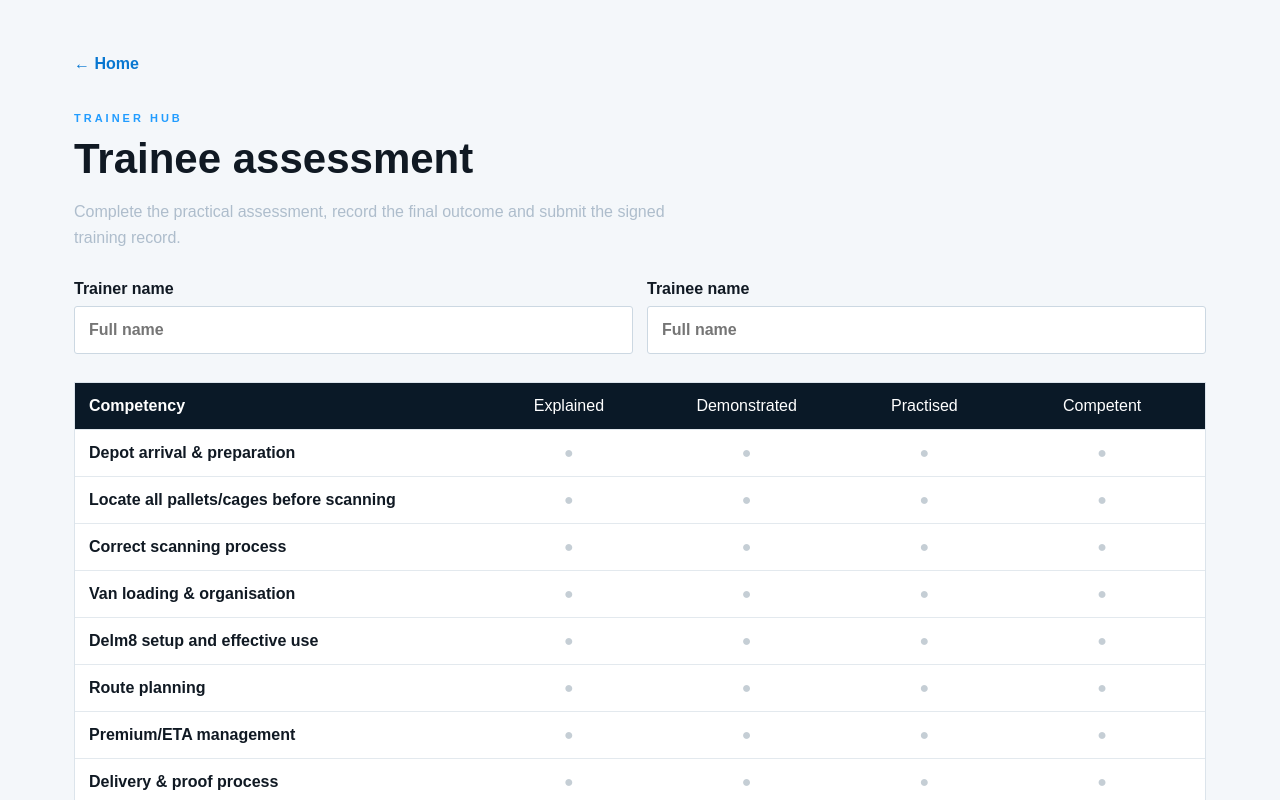
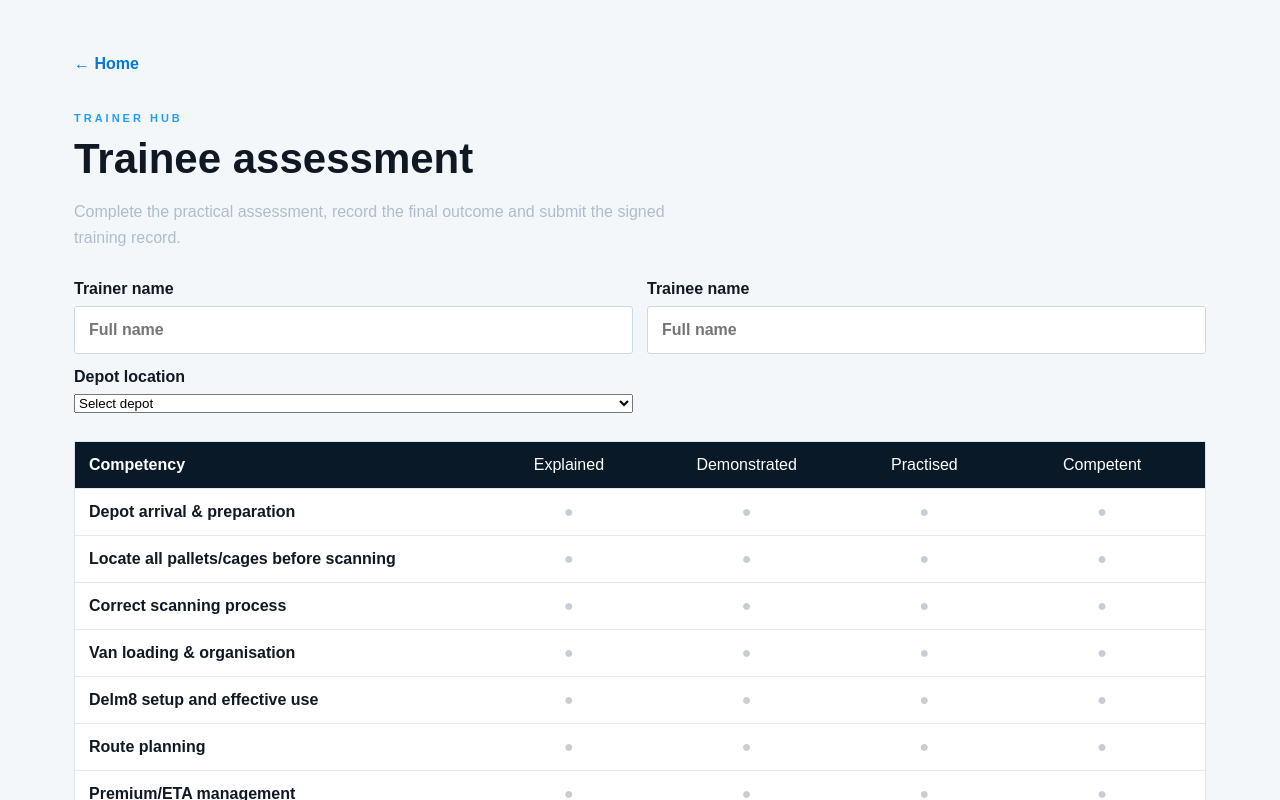
Before and after one commit to 4x4masterb-pixel/easydrop-driver-hub, a Next.js app: page /trainer in a window 1280 px wide. Shown: the top 800 px of the page. Built offline with nearby package versions, Linux system fonts and the light colour scheme.

Commit message:
Add depot dropdown to trainer assessment

```diff
--- a/app/trainer/page.js
+++ b/app/trainer/page.js
@@ -3,15 +3,15 @@ import {useState} from "react";
 const checks=["Depot arrival & preparation","Locate all pallets/cages before scanning","Correct scanning process","Van loading & organisation","Delm8 setup and effective use","Route planning","Premium/ETA management","Delivery & proof process","Collections","Returns & unattempted procedure","Vehicle checks","Communication & escalation","End-of-day procedure"];
 const levels=["Explained","Demonstrated","Practised","Competent"];
 export default function Trainer(){
- const [trainer,setTrainer]=useState(""),[trainee,setTrainee]=useState(""),[scores,setScores]=useState({}),[outcome,setOutcome]=useState(""),[solo,setSolo]=useState(""),[notes,setNotes]=useState(""),[status,setStatus]=useState("");
- const complete=trainer.trim()&&trainee.trim()&&checks.every(c=>scores[c])&&outcome&&solo;
+ const [trainer,setTrainer]=useState(""),[trainee,setTrainee]=useState(""),[depot,setDepot]=useState(""),[scores,setScores]=useState({}),[outcome,setOutcome]=useState(""),[solo,setSolo]=useState(""),[notes,setNotes]=useState(""),[status,setStatus]=useState("");
+ const complete=trainer.trim()&&trainee.trim()&&depot&&checks.every(c=>scores[c])&&outcome&&solo;
  async function submit(e){e.preventDefault();if(!complete){setStatus("Complete every field and competency before sign-off.");return}
  setStatus("Submitting signed assessment...");
- const r=await fetch("/api/training-signoff",{method:"POST",headers:{"Content-Type":"application/json"},body:JSON.stringify({trainer:trainer.trim(),trainee:trainee.trim(),scores,outcome,solo,notes})});
+ const r=await fetch("/api/training-signoff",{method:"POST",headers:{"Content-Type":"application/json"},body:JSON.stringify({trainer:trainer.trim(),trainee:trainee.trim(),depot,scores,outcome,solo,notes})});
  const data=await r.json().catch(()=>({}));
  setStatus(r.ok?"✓ Assessment signed and submitted.":data.error||"Submission failed. Please try again.");
  }
  return <main className="inner wide"><a href="/">← Home</a><p className="eyebrow">TRAINER HUB</p><h1>Trainee assessment</h1><p className="lead">Complete the practical assessment, record the final outcome and submit the signed training record.</p>
- <form onSubmit={submit}><div className="identity"><label>Trainer name<input value={trainer} onChange={e=>setTrainer(e.target.value)} placeholder="Full name"/></label><label>Trainee name<input value={trainee} onChange={e=>setTrainee(e.target.value)} placeholder="Full name"/></label></div>
+ <form onSubmit={submit}><div className="identity"><label>Trainer name<input value={trainer} onChange={e=>setTrainer(e.target.value)} placeholder="Full name"/></label><label>Trainee name<input value={trainee} onChange={e=>setTrainee(e.target.value)} placeholder="Full name"/></label><label>Depot location<select value={depot} onChange={e=>setDepot(e.target.value)} required><option value="">Select depot</option>{["Rotherham","Leeds","Huntingdon","Luton"].map(d=><option key={d} value={d}>{d}</option>)}</select></label></div>
  <div className="assessment"><div className="assHead"><b>Competency</b>{levels.map(x=><span key={x}>{x}</span>)}</div>{checks.map(c=><div className="assRow" key={c}><b>{c}</b>{levels.map(l=><label className="radio" key={l}><input type="radio" name={c} checked={scores[c]===l} onChange={()=>setScores({...scores,[c]:l})}/><span>●</span></label>)}</div>)}</div>
  <div className="finalBox"><h2>Final assessment</h2><label>Overall result<select value={outcome} onChange={e=>setOutcome(e.target.value)}><option value="">Select result</option><option>GREEN - Independent</option><option>AMBER - Support required</option><option>RED - Further training required</option></select></label><label>Ready for Solo Route?<select value={solo} onChange={e=>setSolo(e.target.value)}><option value="">Select</option><option>YES</option><option>NO</option></select></label><label>Trainer notes<textarea value={notes} onChange={e=>setNotes(e.target.value)} placeholder="Support required, strengths, concerns or follow-up actions..."/></label><p className="declaration">By submitting, the named trainer confirms this assessment reflects the trainee's demonstrated ability at the time of sign-off.</p><button type="submit">Sign Off & Submit</button>{status&&<p className="submitStatus">{status}</p>}</div></form></main>}
```
